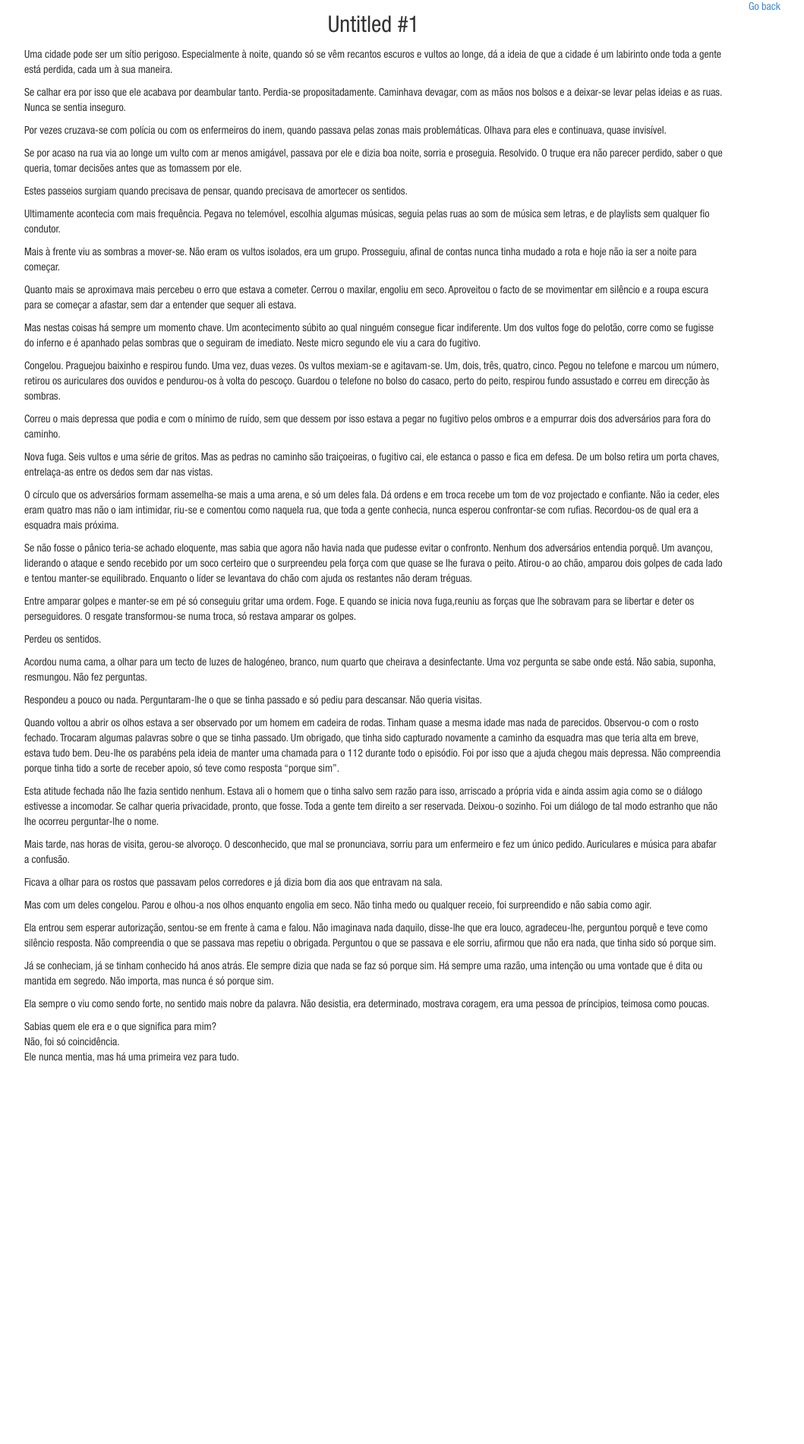
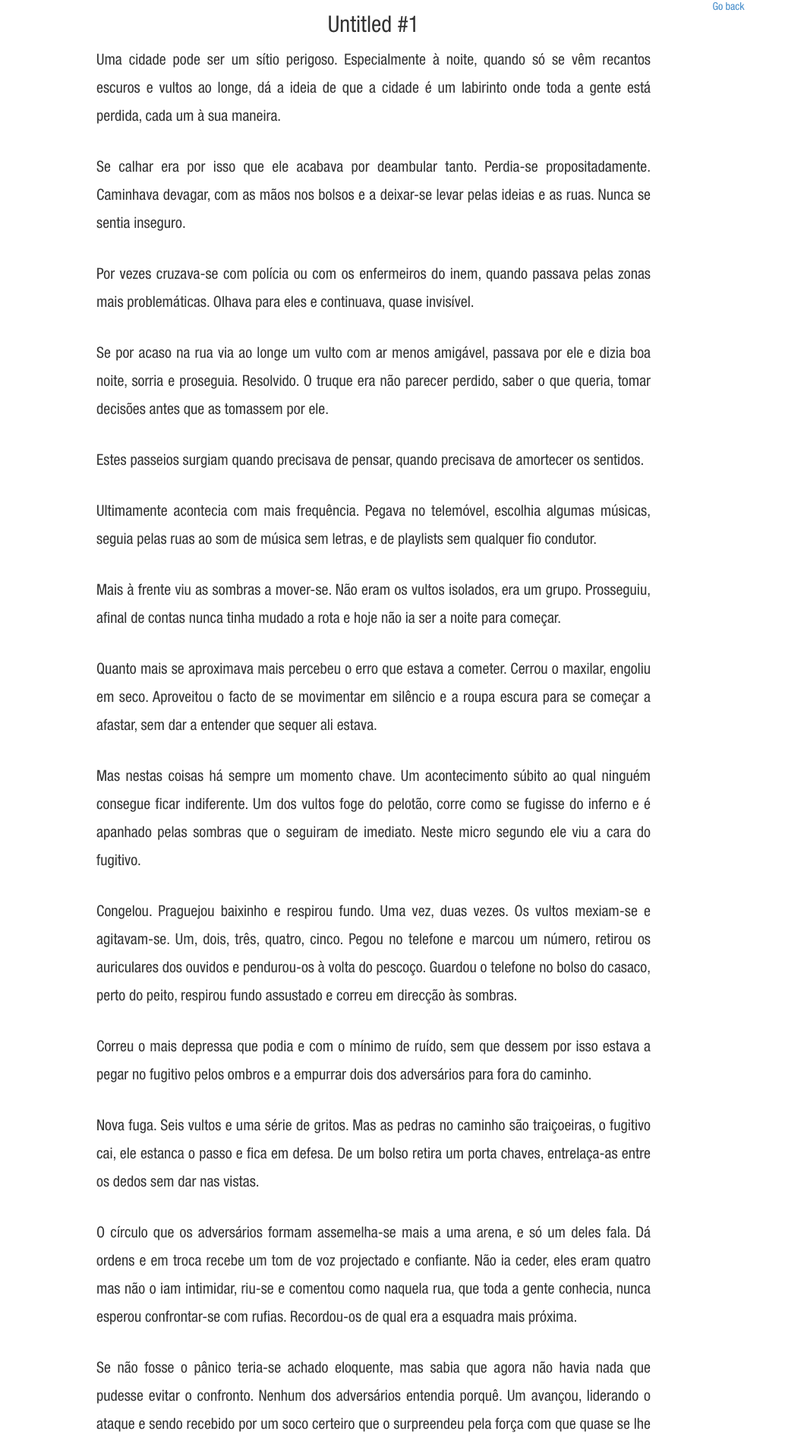
Before and after one commit to brunoamaral/the-untitled-series, a Jekyll site: the page built from _posts/2013-08-28-untitled-one.markdown, in a window 1280 px wide. Shown: the top 1901 px of the page at 76% size, without its empty margins (148-1207 px from the left). Built offline with Jekyll 4.4.1, drawn with Linux system fonts in a browser that asks for light colours; before the commit the page ends 1413 px from its top, so only the background shows below that.

Commit message:
minor layout to homepage and justified text

```diff
--- a/_layouts/default.html
+++ b/_layouts/default.html
@@ -1,6 +1,6 @@
 
 <!DOCTYPE html>
-<html lang="en">
+<html lang="pt_PT">
   <head>
     <meta charset="utf-8">
     <meta name="viewport" content="width=device-width, initial-scale=1.0">
--- a/_layouts/post.html
+++ b/_layouts/post.html
@@ -1,7 +1,7 @@
 ---
 layout: default
 ---
-<div class="col-md-10 col-md-offset-1">
+<div class="col-md-8 col-md-offset-2">
 	<h2 class="text-center">{{ page.title }}</h2>
 	<div id="post">
 	{{ content }}
--- a/assets/css/style.css
+++ b/assets/css/style.css
@@ -16,3 +16,11 @@
 body, p, h1, h2, h3, h4, h5, h6{
 	font-family: HelveticaNeueLtStd-Cn;
 }
+
+p{
+	font-size: 20px;
+	line-height: 1.85em;
+	margin-bottom: 30px;
+	text-align: justify;
+	hyphens: auto;
+}
```
Also changed, not shown: index.html (+10 -1 lines).
